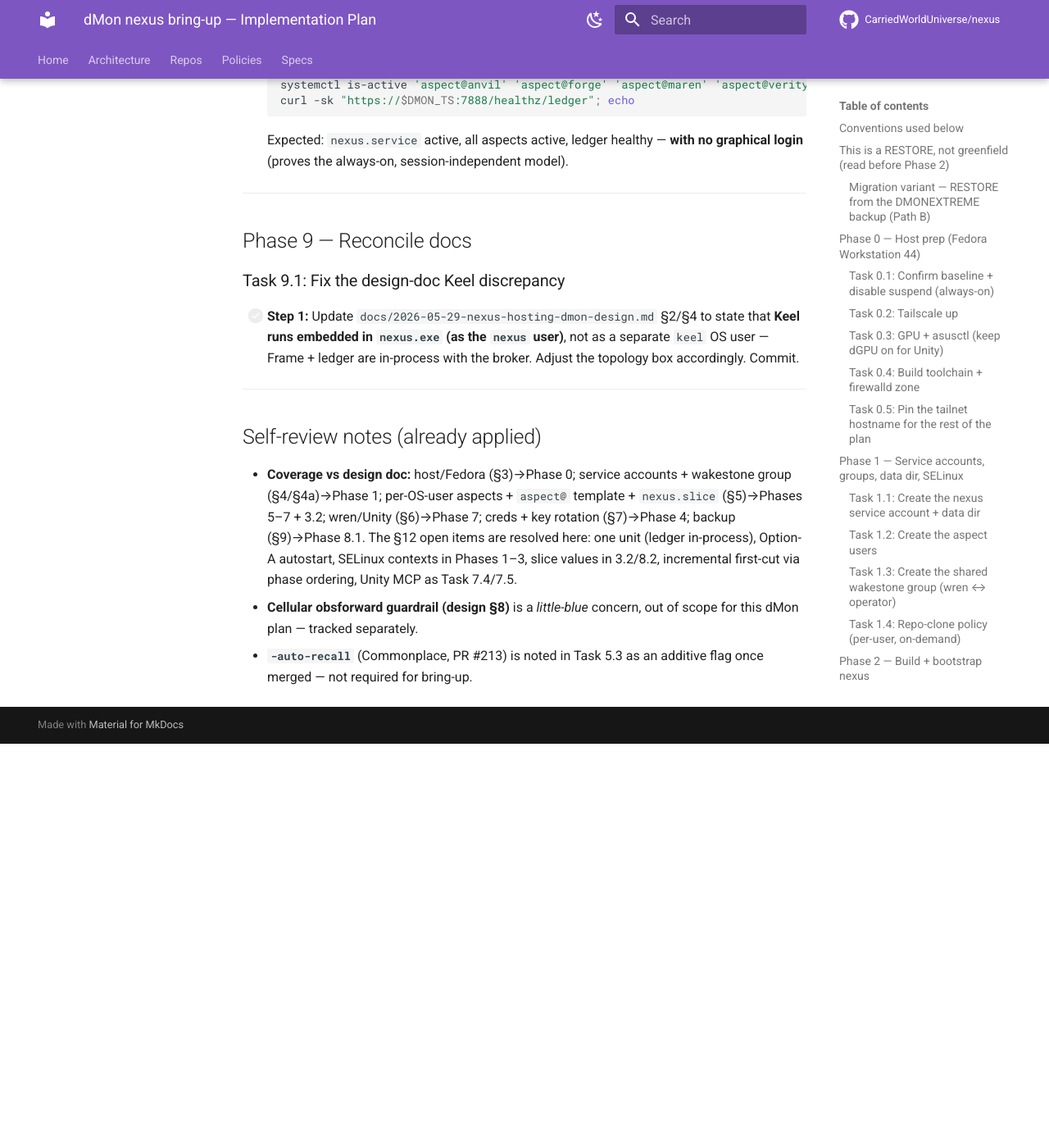
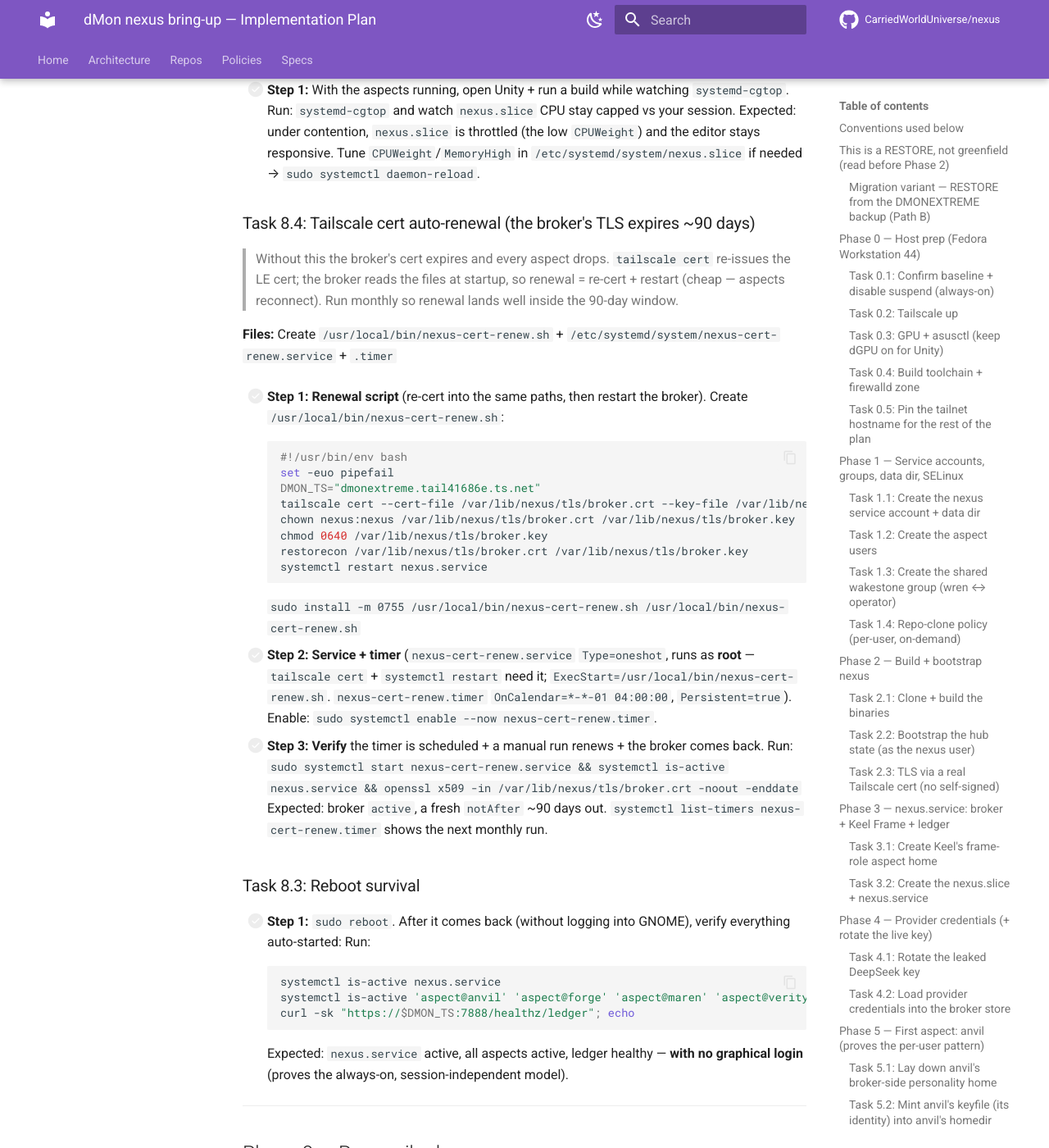
Before and after one commit to CarriedWorldUniverse/nexus, an MkDocs documentation site: the page built from docs/2026-05-30-dmon-nexus-bringup-plan.md, in a window 1280 px wide and 1400 px high, scrolled down 16324 px. Shown: the whole window at 82% size. Built offline with MkDocs 1.6.1 and Material for MkDocs 9.7.7, drawn with Linux system fonts in a browser that asks for light colours; comment, search, counter and statistics services are not loaded; before the commit the page ends 17231 px from its top, so only the background shows below that; some of the changed text lies outside the part shown.

Commit message:
docs(hosting): dMon plan — Tailscale cert prereq + ~90-day auto-renewal
tailscale cert needs HTTPS-Certificates enabled in the tailnet admin console
(Task 2.3 Step 0 prereq) and the LE-backed cert expires ~90 days, so add a
monthly systemd renewal timer (Task 8.4: re-cert + restart broker). Old
agentnetwork certs in the backup are dead — fresh cert for dmonextreme.

Co-Authored-By: Claude Opus 4.8 <noreply@anthropic.com>

````diff
--- a/docs/2026-05-30-dmon-nexus-bringup-plan.md
+++ b/docs/2026-05-30-dmon-nexus-bringup-plan.md
@@ -290,6 +290,13 @@ Everything else (Phase 0/1 host prep, the `nexus.slice` + units in 3.2, credenti
 
 ### Task 2.3: TLS via a real Tailscale cert (no self-signed)
 
+> The old `agentnetwork` certs in the backup (`src/nexus/certs/`) are dead (wrong name) — this is a **fresh** cert for `dmonextreme.tail41686e.ts.net`. The broker requires its own TLS (`-tls-cert` is mandatory), so the broker **holds** the cert (we do not front it with `tailscale serve`).
+
+- [ ] **Step 0 (PREREQUISITE — `tailscale cert` fails without it): enable HTTPS certs in the tailnet.**
+  In the Tailscale admin console (https://login.tailscale.com/admin/dns): confirm **MagicDNS** is on and toggle **HTTPS Certificates** ON for the tailnet. Verify on dMon:
+  Run: `tailscale cert "$DMON_TS" --cert-file /tmp/_probe.crt --key-file /tmp/_probe.key && echo "certs enabled" && rm -f /tmp/_probe.*`
+  Expected: succeeds (`certs enabled`). If it errors with "HTTPS not enabled", fix it in the admin console first.
+
 - [ ] **Step 1: Mint a Tailscale cert for dMon's name.**
   Run:
   ```bash
@@ -300,8 +307,8 @@ Everything else (Phase 0/1 host prep, the `nexus.slice` + units in 3.2, credenti
   ```
 
 - [ ] **Step 2: Verify the cert CN matches `$DMON_TS`.**
-  Run: `openssl x509 -in /var/lib/nexus/tls/broker.crt -noout -subject`
-  Expected: subject contains `$DMON_TS`.
+  Run: `openssl x509 -in /var/lib/nexus/tls/broker.crt -noout -subject -enddate`
+  Expected: subject contains `$DMON_TS`; note the `notAfter` — Tailscale/LE certs are **~90-day**, so renewal (Task 8.4) is mandatory.
 
 > Because this is a real cert for the MagicDNS name, **every** aspect (localhost and remote) connects via `wss://$DMON_TS:7888` and validates normally — no keyfile cert-pinning (NEX-367) needed here. Keyfile-pinning stays the fallback for hosts without a tailnet cert (e.g. the work laptop / pure self-signed).
 
@@ -596,6 +603,32 @@ Everything else (Phase 0/1 host prep, the `nexus.slice` + units in 3.2, credenti
   Run: `systemd-cgtop` and watch `nexus.slice` CPU stay capped vs your session.
   Expected: under contention, `nexus.slice` is throttled (the low `CPUWeight`) and the editor stays responsive. Tune `CPUWeight`/`MemoryHigh` in `/etc/systemd/system/nexus.slice` if needed → `sudo systemctl daemon-reload`.
 
+### Task 8.4: Tailscale cert auto-renewal (the broker's TLS expires ~90 days)
+
+> Without this the broker's cert expires and every aspect drops. `tailscale cert` re-issues the LE cert; the broker reads the files at startup, so renewal = re-cert + restart (cheap — aspects reconnect). Run monthly so renewal lands well inside the 90-day window.
+
+**Files:** Create `/usr/local/bin/nexus-cert-renew.sh` + `/etc/systemd/system/nexus-cert-renew.service` + `.timer`
+
+- [ ] **Step 1: Renewal script** (re-cert into the same paths, then restart the broker).
+  Create `/usr/local/bin/nexus-cert-renew.sh`:
+  ```bash
+  #!/usr/bin/env bash
+  set -euo pipefail
+  DMON_TS="dmonextreme.tail41686e.ts.net"
+  tailscale cert --cert-file /var/lib/nexus/tls/broker.crt --key-file /var/lib/nexus/tls/broker.key "$DMON_TS"
+  chown nexus:nexus /var/lib/nexus/tls/broker.crt /var/lib/nexus/tls/broker.key
+  chmod 0640 /var/lib/nexus/tls/broker.key
+  restorecon /var/lib/nexus/tls/broker.crt /var/lib/nexus/tls/broker.key
+  systemctl restart nexus.service
+  ```
+  `sudo install -m 0755 /usr/local/bin/nexus-cert-renew.sh /usr/local/bin/nexus-cert-renew.sh`
+
+- [ ] **Step 2: Service + timer** (`nexus-cert-renew.service` `Type=oneshot`, runs as **root** — `tailscale cert` + `systemctl restart` need it; `ExecStart=/usr/local/bin/nexus-cert-renew.sh`. `nexus-cert-renew.timer` `OnCalendar=*-*-01 04:00:00`, `Persistent=true`). Enable: `sudo systemctl enable --now nexus-cert-renew.timer`.
+
+- [ ] **Step 3: Verify** the timer is scheduled + a manual run renews + the broker comes back.
+  Run: `sudo systemctl start nexus-cert-renew.service && systemctl is-active nexus.service && openssl x509 -in /var/lib/nexus/tls/broker.crt -noout -enddate`
+  Expected: broker `active`, a fresh `notAfter` ~90 days out. `systemctl list-timers nexus-cert-renew.timer` shows the next monthly run.
+
 ### Task 8.3: Reboot survival
 
 - [ ] **Step 1:** `sudo reboot`. After it comes back (without logging into GNOME), verify everything auto-started:
````
